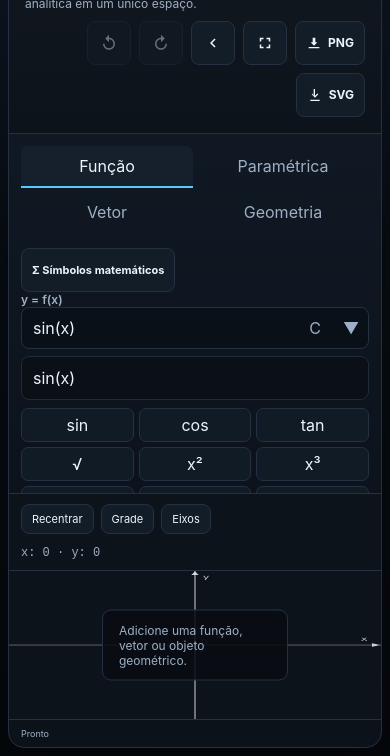
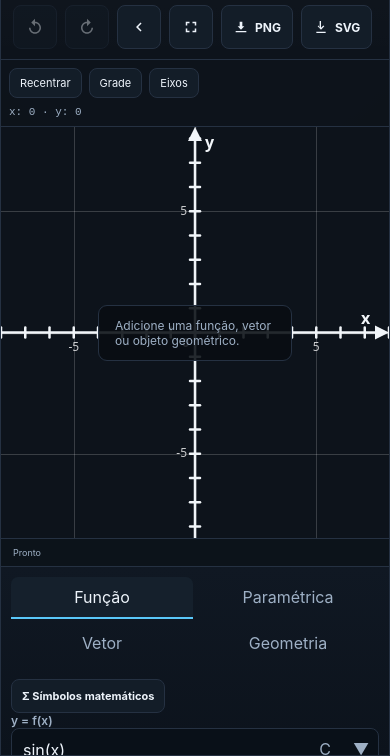
Before and after one commit to qui-x/graficos, a website: page index.html in a window 390 px wide. Shown: the part 88-844 px from the top of the page. Drawn offline with nearby package versions, Linux system fonts and the light colour scheme.

Commit message:
atualizar

```diff
--- a/css/style.css
+++ b/css/style.css
@@ -55,165 +55,64 @@
   }
 }
 
-/* Iconografia e controles de recolhimento — versão consolidada */
-.icon-btn,.action-btn{display:inline-flex;align-items:center;justify-content:center;gap:4px;}
-.icon-btn svg,.action-btn svg{display:block;flex:0 0 auto;}
-.collapse-icon-left,.collapse-icon-right{transition:opacity .2s ease,transform .2s ease;}
-.collapse-icon-right.hidden,.collapse-icon-left.hidden{display:none;}
-.show-controls-btn{position:absolute;bottom:20px;left:50%;transform:translateX(-50%);display:flex;align-items:center;justify-content:center;gap:8px;padding:10px 16px;min-height:40px;width:auto;max-width:calc(100% - 24px);background:var(--accent);color:#000;border:0;border-radius:30px;font-weight:700;font-size:13px;line-height:1;cursor:pointer;box-shadow:0 4px 12px rgba(0,0,0,.3);z-index:20;white-space:nowrap;}
-.show-controls-btn:hover{background:#7dd3fc;}
-.show-controls-btn.hidden{display:none!important;}
 
-/* Final inline SVG icon alignment */
-.icon-btn, .action-btn {
-  display: inline-flex;
-  align-items: center;
-  justify-content: center;
-  gap: 4px;
-}
-.icon-btn svg, .action-btn svg {
-  display: block;
-  flex: 0 0 auto;
-}
-.collapse-icon-left, .collapse-icon-right {
-  transition: opacity .2s ease, transform .2s ease;
-}
-.collapse-icon-left.hidden, .collapse-icon-right.hidden {
-  display: none !important;
-}
-
-
-/* === Iconografia e botoes: acabamento visual consistente === */
-button{appearance:none;-webkit-appearance:none}
-.icon-btn,
-.action-btn,
-.tool-btn,
-.secondary-btn,
-.text-btn,
-.math-tools-btn,
-.clear-field-btn,
-.dropdown-btn,
-.row-btn{
-  font-family:inherit;
-}
-.icon-btn,
-.action-btn,
-.math-tools-btn{
-  border:1px solid var(--line);
-  background:#131d28;
-  color:var(--text);
-  border-radius:8px;
-  cursor:pointer;
-}
-.icon-btn:hover,
-.action-btn:hover,
-.math-tools-btn:hover{
-  border-color:#3e5168;
-  background:#182433;
-}
-.icon-btn:active,
-.action-btn:active,
-.math-tools-btn:active{transform:translateY(1px)}
-.action-btn{
-  display:inline-flex;
-  align-items:center;
-  justify-content:center;
-  gap:6px;
-  width:auto;
-  min-width:38px;
-  height:38px;
-  padding:0 11px;
-  font-size:12px;
-  font-weight:650;
-  white-space:nowrap;
-}
-.icon-btn{
-  display:inline-flex;
-  align-items:center;
-  justify-content:center;
-  width:38px;
-  min-width:38px;
-  height:38px;
-  padding:0;
-}
-.icon-btn svg,
-.action-btn svg{
-  width:18px;
-  height:18px;
-  display:block;
-  flex:0 0 auto;
-  color:currentColor;
-}
-.action-btn > span{line-height:1}
+/* === UI/UX canonical controls === */
+button{appearance:none;-webkit-appearance:none;font:inherit}
+.icon-btn,.action-btn,.tool-btn,.secondary-btn,.text-btn,.math-tools-btn,.clear-field-btn,.dropdown-btn,.row-btn{font-family:inherit}
+.icon-btn,.action-btn,.math-tools-btn{display:inline-flex;align-items:center;justify-content:center;gap:6px;border:1px solid var(--line);background:#131d28;color:var(--text);border-radius:8px;cursor:pointer}
+.icon-btn:hover,.action-btn:hover,.math-tools-btn:hover{border-color:#3e5168;background:#182433}
+.icon-btn:active,.action-btn:active,.math-tools-btn:active{transform:translateY(1px)}
+.icon-btn{width:38px;min-width:38px;height:38px;padding:0}
+.action-btn{width:auto;min-width:38px;height:38px;padding:0 11px;font-size:12px;font-weight:650;white-space:nowrap}
+.icon-btn svg,.action-btn svg{width:18px;height:18px;display:block;flex:0 0 auto;color:currentColor}
 #exportBtn svg,#exportSvgBtn svg{width:16px;height:16px}
-.collapse-btn{
-  width:38px;
-  min-width:38px;
-  padding:0;
-  gap:0;
-}
+.collapse-btn{width:38px;min-width:38px;height:38px;padding:0;gap:0}
 .collapse-btn .collapse-text{position:absolute}
 .collapse-icon-left,.collapse-icon-right{transition:opacity .18s ease,transform .18s ease}
 .collapse-icon-left.hidden,.collapse-icon-right.hidden{display:none!important}
-.math-tools-btn{
-  min-height:34px;
-  padding:0 10px;
-  font-size:11px;
-  font-weight:650;
+.math-tools-btn{min-height:34px;padding:0 10px;font-size:11px;font-weight:650}
+.clear-field-btn{position:absolute;right:38px;top:5px;width:32px;height:32px;border:1px solid transparent;background:transparent;color:var(--muted);border-radius:7px;cursor:pointer}
+.clear-field-btn:hover{color:var(--text);background:#121d28;border-color:var(--line)}
+.dropdown-btn{position:absolute;right:5px;top:5px;width:28px;height:32px;border:1px solid transparent;background:transparent;color:var(--muted);border-radius:7px;cursor:pointer}
+.dropdown-btn:hover{color:var(--text);background:#121d28;border-color:var(--line)}
+.show-controls-btn{position:absolute;left:50%;bottom:20px;transform:translateX(-50%);display:inline-flex;align-items:center;justify-content:center;gap:8px;width:auto;max-width:min(90%,320px);min-height:40px;padding:10px 16px;background:var(--accent);color:#061019;border:1px solid rgba(0,0,0,.12);border-radius:999px;font-size:13px;font-weight:700;line-height:1;white-space:nowrap;cursor:pointer;box-shadow:0 8px 24px rgba(0,0,0,.35);z-index:100;transition:transform .2s ease,box-shadow .2s ease,background .2s ease}
+.show-controls-btn:hover{transform:translateX(-50%) translateY(-1px);background:#7dd3fc;box-shadow:0 10px 28px rgba(0,0,0,.42)}
+.show-controls-btn.hidden{display:none!important}
+.show-controls-btn svg{display:block;flex:0 0 auto}
+.icon-btn:focus-visible,.action-btn:focus-visible,.show-controls-btn:focus-visible{outline:2px solid var(--accent);outline-offset:2px}
+
+/* === Definitive controls-collapse layout === */
+.workspace.controls-collapsed{grid-template-columns:0 1fr}
+.workspace.controls-collapsed .controls-panel{grid-column:1;width:0;min-width:0;padding:0;border-right:0;visibility:hidden;opacity:0;pointer-events:none;overflow:hidden}
+.workspace.controls-collapsed .graph-panel{grid-column:2;min-width:0}
+
+/* === Theme-aware graph surface === */
+.canvas-wrap{background:#0d131b}
+.theme-light .canvas-wrap{background:#f7fafc}
+
+@media(max-width:900px){
+  .workspace.controls-collapsed{grid-template-columns:1fr;grid-template-rows:1fr 0}
+  .workspace.controls-collapsed .controls-panel{grid-column:1;grid-row:2;max-height:0!important}
+  .workspace.controls-collapsed .graph-panel{grid-column:1;grid-row:1}
 }
-.clear-field-btn{
-  position:absolute;
-  right:38px;
-  top:5px;
-  width:32px;
-  height:32px;
-  border:1px solid transparent;
-  background:transparent;
-  color:var(--muted);
-  border-radius:7px;
-  cursor:pointer;
-}
-.clear-field-btn:hover{color:var(--text);background:#121d28;border-color:var(--line)}
-.dropdown-btn{
-  position:absolute;
-  right:5px;
-  top:5px;
-  width:28px;
-  height:32px;
-  border:1px solid transparent;
-  background:transparent;
-  color:var(--muted);
-  border-radius:7px;
-  cursor:pointer;
-}
-.dropdown-btn:hover{color:var(--text);background:#121d28;border-color:var(--line)}
-.show-controls-btn{
-  display:inline-flex!important;
-  align-items:center;
-  justify-content:center;
-  gap:8px;
-  width:auto;
-  max-width:min(90%,320px);
-  min-height:40px;
-  padding:10px 16px;
-  background:var(--accent);
-  color:#071018;
-  border:1px solid rgba(255,255,255,.16);
-  border-radius:999px;
-  font-size:13px;
-  font-weight:750;
-  line-height:1;
-  white-space:nowrap;
-  box-shadow:0 8px 24px rgba(0,0,0,.35);
-}
-.show-controls-btn.hidden{display:none!important}
-.show-controls-btn:hover{background:#7dd3fc}
-.top-actions .action-btn,
-.top-actions .icon-btn{flex:0 0 auto}
 @media(max-width:600px){
-  .action-btn,.icon-btn{min-height:44px}
+  .icon-btn,.action-btn{min-height:44px}
   .icon-btn{width:44px;min-width:44px}
   .collapse-btn{width:44px;min-width:44px}
-  .action-btn{padding:0 10px}
-  .math-tools-btn{min-height:44px}
+  .show-controls-btn{bottom:14px;min-height:44px;padding:10px 15px;font-size:12px}
+  .math-input,.numeric-input,.select-input{min-height:44px;font-size:16px}
 }
+
+/* === Mobile-friendly interaction === */
+@media(max-width:700px){
+  .app-shell{width:100vw;height:100dvh;margin:0;border-radius:0}
+  .workspace{grid-template-columns:1fr;grid-template-rows:minmax(60dvh,1fr) auto}
+  .graph-panel{order:1;min-height:0}
+  .controls-panel{order:2;max-height:35dvh;overflow-y:auto;border-right:0;border-top:1px solid var(--line);border-bottom:0;padding:10px}
+  .controls-panel.collapsed{max-height:0!important;padding:0;border-top:0}
+  .topbar{flex-wrap:wrap;gap:8px;padding:10px 12px}
+  .top-actions{width:100%;flex-wrap:wrap;justify-content:flex-start}
+  .graph-toolbar{flex-wrap:wrap;gap:8px;padding:8px}
+  .coordinate-readout{width:100%;font-size:11px}
+  .objects-list,.history-list{max-height:150px}
+}
--- a/index.html
+++ b/index.html
@@ -144,7 +144,7 @@
         </div>
         <button class="show-controls-btn hidden" id="showControlsBtn" type="button" aria-label="Mostrar controles" title="Mostrar controles"><svg viewBox="0 0 24 24" width="20" height="20" fill="currentColor" aria-hidden="true"><path d="M8.6 7.4L10 6l6 6-6 6-1.4-1.4L13.2 12z"/></svg><span>Mostrar controles</span></button>
         <div class="canvas-wrap" id="canvasWrap">
-          <canvas id="graphCanvas" aria-label="Plano cartesiano interativo" aria-describedby="graphHelp"></canvas>
+          <canvas id="graphCanvas" tabindex="0" role="img" aria-label="Plano cartesiano interativo. Use as setas para mover e os sinais de mais e menos para controlar o zoom." aria-describedby="graphHelp"></canvas>
           <div class="canvas-overlay" id="emptyState">Adicione uma função, vetor ou objeto geométrico.</div>
         </div>
         <div id="graphHelp" class="sr-only">Use o mouse ou toque para mover o plano. Use a roda do mouse ou gesto de pinça para zoom. O valor das coordenadas aparece ao mover o ponteiro.</div><div id="toast" class="toast" role="status" aria-live="polite"></div><div class="statusbar">
--- a/js/graphEngine.js
+++ b/js/graphEngine.js
@@ -152,32 +152,43 @@
 
     drawGrid() {
       if (!this.showGrid) return;
-      const { w, h } = this.size, c = this.ctx;
-      const rawPixels = Math.max(18, this.scale);
-      const exponent = Math.floor(Math.log10(Math.max(rawPixels, 1)));
-      const mantissa = rawPixels / Math.pow(10, exponent);
-      const factor = mantissa >= 5 ? 5 : mantissa >= 2 ? 2 : 1;
+      const { w, h } = this.size;
+      const c = this.ctx;
+      const lightTheme = document.documentElement.classList.contains('theme-light');
+      const ox = w / 2 + this.offsetX;
+      const oy = h / 2 + this.offsetY;
+      const targetPixels = 60;
+      const rawWorldStep = targetPixels / Math.max(this.scale, 1e-9);
+      const exponent = Math.floor(Math.log10(Math.max(rawWorldStep, 1e-12)));
+      const normalized = rawWorldStep / Math.pow(10, exponent);
+      const factor = normalized <= 1 ? 1 : normalized <= 2 ? 2 : normalized <= 5 ? 5 : 10;
       const worldStep = factor * Math.pow(10, exponent);
-      const step = Math.max(18, worldStep * this.scale);
-      const ox = w / 2 + this.offsetX, oy = h / 2 + this.offsetY;
+      const step = Math.max(28, worldStep * this.scale);
+      const majorEvery = worldStep >= 5 ? 2 : 5;
+      const majorStep = worldStep * majorEvery;
+      const firstX = Math.floor((0 - ox) / step);
+      const lastX = Math.ceil((w - ox) / step);
+      const firstY = Math.floor((0 - oy) / step);
+      const lastY = Math.ceil((h - oy) / step);
       c.save();
-      c.strokeStyle = 'rgba(255,255,255,.07)'; c.lineWidth = 1;
-      for (let x = ((ox % step) + step) % step; x < w; x += step) { c.beginPath(); c.moveTo(x, 0); c.lineTo(x, h); c.stroke(); }
-      for (let y = ((oy % step) + step) % step; y < h; y += step) { c.beginPath(); c.moveTo(0, y); c.lineTo(w, y); c.stroke(); }
-
-      c.fillStyle = 'rgba(255,255,255,.48)'; c.font = '11px system-ui';
-      const firstX = Math.ceil((-ox) / step);
-      for (let i = firstX; ; i++) {
-        const sx = ox + i * step;
-        if (sx >= w) break;
-        if (sx >= 6 && sx <= w - 6 && oy >= 0 && oy <= h) c.fillText(this.formatGridLabel(i * worldStep), sx + 3, Math.min(h - 5, oy + 14));
-      }
-      const firstY = Math.ceil((-oy) / step);
-      for (let i = firstY; ; i++) {
-        const sy = oy + i * step;
-        if (sy >= h) break;
-        if (sy >= 12 && sy <= h - 6 && ox >= 0 && ox <= w) c.fillText(this.formatGridLabel(-i * worldStep), Math.min(w - 28, ox + 6), sy - 4);
-      }
+      c.lineWidth = 1;
+      c.strokeStyle = lightTheme ? 'rgba(0,0,0,.10)' : 'rgba(255,255,255,.18)';
+      for (let i = firstX; i <= lastX; i++) { const x = ox + i * step; c.beginPath(); c.moveTo(Math.round(x)+.5,0); c.lineTo(Math.round(x)+.5,h); c.stroke(); }
+      for (let j = firstY; j <= lastY; j++) { const y = oy + j * step; c.beginPath(); c.moveTo(0,Math.round(y)+.5); c.lineTo(w,Math.round(y)+.5); c.stroke(); }
+      const majorPx = majorStep * this.scale;
+      const majorFirstX = Math.floor((0 - ox) / majorPx);
+      const majorLastX = Math.ceil((w - ox) / majorPx);
+      const majorFirstY = Math.floor((0 - oy) / majorPx);
+      const majorLastY = Math.ceil((h - oy) / majorPx);
+      c.lineWidth = 1.5;
+      c.strokeStyle = lightTheme ? 'rgba(0,0,0,.18)' : 'rgba(255,255,255,.30)';
+      for (let i = majorFirstX; i <= majorLastX; i++) { const x = ox + i * majorPx; c.beginPath(); c.moveTo(Math.round(x)+.5,0); c.lineTo(Math.round(x)+.5,h); c.stroke(); }
+      for (let j = majorFirstY; j <= majorLastY; j++) { const y = oy + j * majorPx; c.beginPath(); c.moveTo(0,Math.round(y)+.5); c.lineTo(w,Math.round(y)+.5); c.stroke(); }
+      c.fillStyle = lightTheme ? 'rgba(0,0,0,.70)' : 'rgba(255,255,255,.78)';
+      c.font = '12px system-ui'; c.textBaseline = 'middle';
+      if (oy > 0 && oy < h) { c.textAlign='center'; for(let i=firstX;i<=lastX;i++){ const sx=ox+i*step; const value=i*worldStep; if(Math.abs(value)<1e-12||sx<8||sx>w-18) continue; c.fillText(this.formatGridLabel(value),sx,Math.min(h-8,oy+15)); } }
+      if (ox > 24 && ox < w-24) { c.textAlign='right'; for(let j=firstY;j<=lastY;j++){ const sy=oy+j*step; const value=-j*worldStep; if(Math.abs(value)<1e-12||sy<8||sy>h-8) continue; c.fillText(this.formatGridLabel(value),ox-8,sy); } }
+      if (ox>=0&&ox<=w&&oy>=0&&oy<=h) { c.font='bold 12px system-ui'; c.fillStyle=lightTheme?'rgba(0,0,0,.90)':'rgba(255,255,255,.92)'; c.textAlign='right'; c.textBaseline='top'; c.fillText('0',ox-6,oy+5); }
       c.restore();
     }
 
@@ -185,14 +196,14 @@
 
     drawAxes() {
       if (!this.showAxes) return;
-      const { w, h } = this.size, c = this.ctx, ox = w / 2 + this.offsetX, oy = h / 2 + this.offsetY;
-      c.save(); c.strokeStyle = 'rgba(255,255,255,.52)'; c.fillStyle = 'rgba(255,255,255,.76)'; c.lineWidth = 1.5;
-      c.beginPath(); c.moveTo(0, oy); c.lineTo(w, oy); c.stroke();
-      c.beginPath(); c.moveTo(ox, h); c.lineTo(ox, 0); c.stroke();
-      c.beginPath(); c.moveTo(w - 9, oy - 4); c.lineTo(w - 1, oy); c.lineTo(w - 9, oy + 4); c.fill();
-      c.beginPath(); c.moveTo(ox - 4, 9); c.lineTo(ox, 1); c.lineTo(ox + 4, 9); c.fill();
-      c.font = '12px system-ui'; c.fillText('x', w - 20, Math.max(14, oy - 9)); c.fillText('y', Math.min(w - 16, ox + 8), 17);
-      c.restore();
+      const { w, h } = this.size; const c=this.ctx; const ox=w/2+this.offsetX; const oy=h/2+this.offsetY;
+      const lightTheme=document.documentElement.classList.contains('theme-light');
+      const axisColor=lightTheme?'#17202b':'#f1f5f9';
+      c.save(); c.strokeStyle=axisColor; c.fillStyle=axisColor; c.lineWidth=2.5; c.lineCap='round';
+      const tickStep=Math.max(this.scale,1e-9);
+      if(oy>=0&&oy<=h){ c.beginPath();c.moveTo(0,oy);c.lineTo(w-14,oy);c.stroke(); c.beginPath();c.moveTo(w-14,oy-7);c.lineTo(w,oy);c.lineTo(w-14,oy+7);c.fill(); for(let i=Math.ceil((0-ox)/tickStep);i<=Math.floor((w-ox)/tickStep);i++){const x=ox+i*tickStep;if(x<0||x>w)continue;c.beginPath();c.moveTo(x,oy-5);c.lineTo(x,oy+5);c.stroke();} }
+      if(ox>=0&&ox<=w){ c.beginPath();c.moveTo(ox,h);c.lineTo(ox,14);c.stroke(); c.beginPath();c.moveTo(ox-7,14);c.lineTo(ox,0);c.lineTo(ox+7,14);c.fill(); for(let i=Math.ceil((0-oy)/tickStep);i<=Math.floor((h-oy)/tickStep);i++){const y=oy+i*tickStep;if(y<0||y>h)continue;c.beginPath();c.moveTo(ox-5,y);c.lineTo(ox+5,y);c.stroke();} }
+      c.font='bold 16px system-ui'; c.textAlign='left'; c.textBaseline='middle'; if(oy>=14&&oy<=h-14)c.fillText('x',w-28,oy-13); if(ox>=14&&ox<=w-14){c.textBaseline='top';c.fillText('y',Math.min(w-16,ox+10),8);} c.restore();
     }
 
     getCompiled(id, expression, variables) {
--- a/package.json
+++ b/package.json
@@ -2,6 +2,6 @@
   "name": "graph-calculator",
   "private": true,
   "scripts": {
-    "test": "node tests/mathEngine.test.js && node tests/graphObjects.test.js && node tests/smoke.test.js && node tests/ui-icons.test.js"
+    "test": "node tests/mathEngine.test.js && node tests/graphObjects.test.js && node tests/smoke.test.js && node tests/ui-icons.test.js && node tests/icon_regression.test.js && node tests/header_icons_final.test.js && node tests/button_style_regression.test.js && node tests/uiux.test.js"
   }
 }
```
Also changed, not shown: tests/uiux.test.js (+20 -16 lines).
